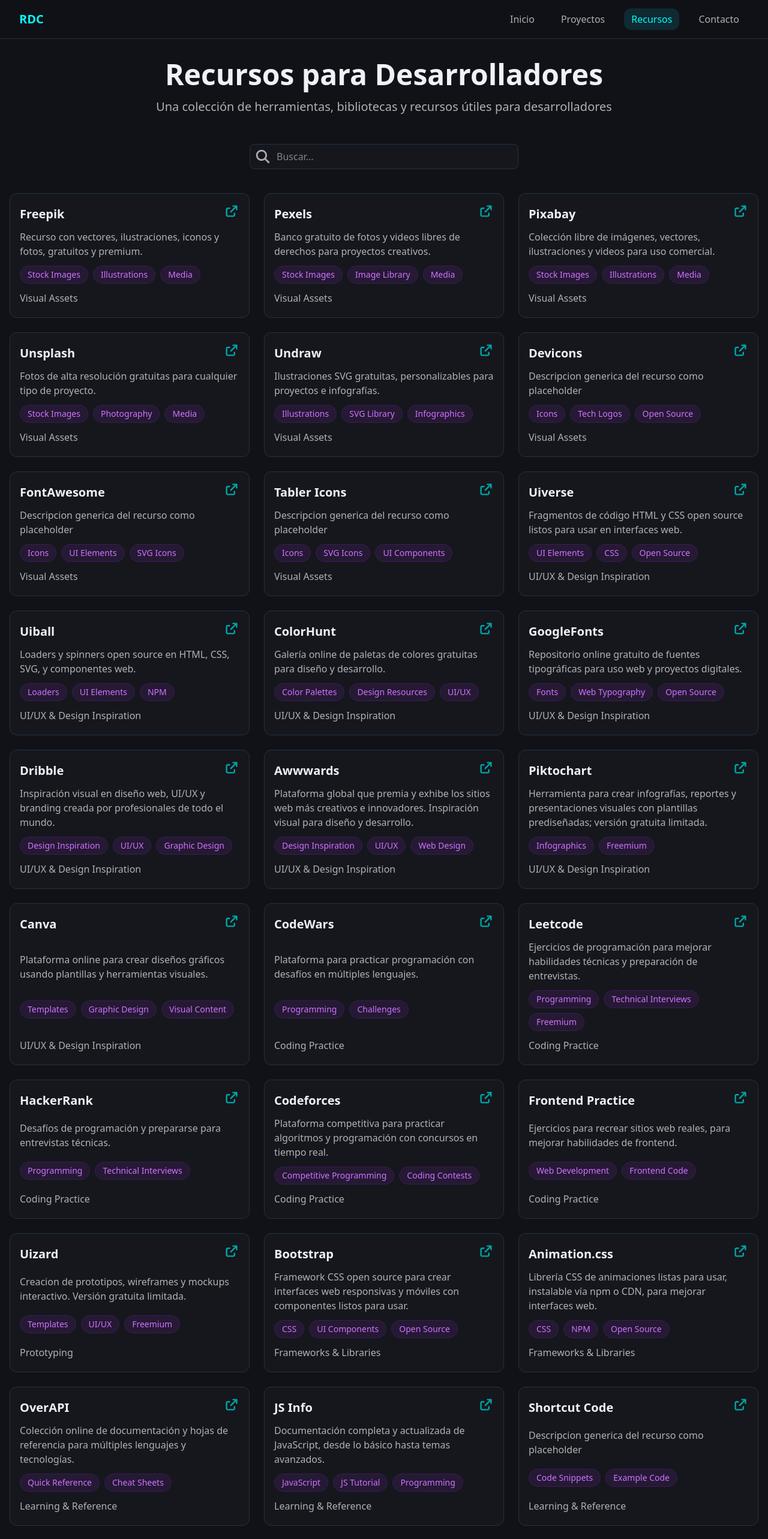
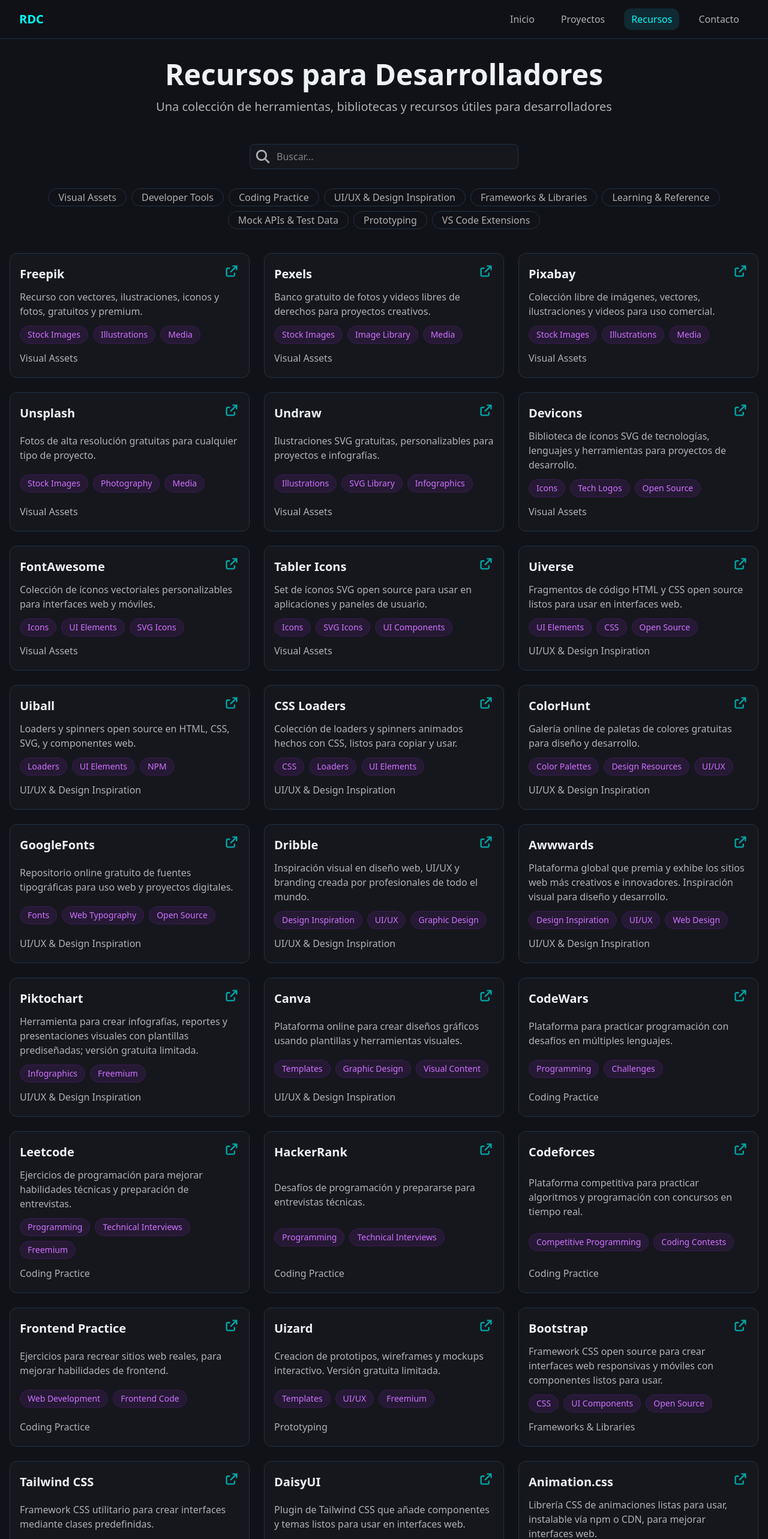
Before and after one commit to RoyDCC/RoyDCC.github.io, a Vue app: page /resources in a window 1280 px wide. Shown: the top 2566 px of the page at 60% size. Built offline with nearby package versions, Linux system fonts and the light colour scheme.

Commit message:
New filters component(filter chips), resource filters working

```diff
--- a/src/shared/constants/resources.ts
+++ b/src/shared/constants/resources.ts
@@ -1,5 +1,4 @@
 import { categories, type Resource } from "../interfaces/resource.interface";
-
 
 export const resources: Resource[] = [
   {
@@ -44,21 +43,21 @@
   },
   {
     pageLink: "https://devicon.dev/",
-    description: "Descripcion generica del recurso como placeholder",
+    description: "Biblioteca de íconos SVG de tecnologías, lenguajes y herramientas para proyectos de desarrollo.",
     tags: ["icons", "tech logos", "open source", "SVG icons"],
     pageName: "Devicons",
     category: categories.VISUAL_ASSETS,
   },
   {
     pageLink: "https://fontawesome.com/",
-    description: "Descripcion generica del recurso como placeholder",
+    description: "Colección de íconos vectoriales personalizables para interfaces web y móviles.",
     tags: ["icons", "UI elements", "SVG icons"],
     pageName: "FontAwesome",
     category: categories.VISUAL_ASSETS,
   },
   {
     pageLink: "https://tabler.io/icons",
-    description: "Descripcion generica del recurso como placeholder",
+    description: "Set de íconos SVG open source para usar en aplicaciones y paneles de usuario.",
     tags: ["icons", "SVG icons", "UI components", "open source"],
     pageName: "Tabler Icons",
     category: categories.VISUAL_ASSETS,
@@ -71,13 +70,20 @@
     tags: ["UI elements", "CSS", "open source"],
     category: categories.UI_UX_DESIGN_INSPIRATION,
   },
-
   {
     pageName: "Uiball",
     pageLink: "https://uiball.com/",
     description:
       "Loaders y spinners open source en HTML, CSS, SVG, y componentes web.",
     tags: ["loaders", "UI Elements", "NPM", "open source"],
+    category: categories.UI_UX_DESIGN_INSPIRATION,
+  },
+  {
+    pageName: "CSS Loaders",
+    pageLink: "https://css-loaders.com/",
+    description:
+      "Colección de loaders y spinners animados hechos con CSS, listos para copiar y usar.",
+    tags: ["CSS", "loaders", "UI elements", "open source"],
     category: categories.UI_UX_DESIGN_INSPIRATION,
   },
   {
@@ -182,7 +188,23 @@
     pageLink: "https://getbootstrap.com/docs/5.3/components/navbar/",
     description:
       "Framework CSS open source para crear interfaces web responsivas y móviles con componentes listos para usar.",
-    tags: ["CSS", "UI components", "open source"],
+    tags: ["CSS", "UI components", "open source", "framework"],
+    category: categories.FRAMEWORKS_LIBRARIES,
+  },
+  {
+    pageName: "Tailwind CSS",
+    pageLink: "https://tailwindcss.com/",
+    description:
+      "Framework CSS utilitario para crear interfaces mediante clases predefinidas.",
+    tags: ["CSS", "UI components", "open source", "framework"],
+    category: categories.FRAMEWORKS_LIBRARIES,
+  },
+  {
+    pageName: "DaisyUI",
+    pageLink: "https://daisyui.com/docs/install/",
+    description:
+      "Plugin de Tailwind CSS que añade componentes y temas listos para usar en interfaces web.",
+    tags: ["tailwind", "CSS", "UI components", "themes", "open source"],
     category: categories.FRAMEWORKS_LIBRARIES,
   },
   {
@@ -207,13 +229,6 @@
     description:
       "Documentación completa y actualizada de JavaScript, desde lo básico hasta temas avanzados.",
     tags: ["JavaScript", "JS tutorial", "programming"],
-    category: categories.LEARNING_REFERENCE,
-  },
-  {
-    pageName: "Shortcut Code",
-    pageLink: "https://shortcode.dev/",
-    description: "Descripcion generica del recurso como placeholder",
-    tags: ["code snippets", "example code"],
     category: categories.LEARNING_REFERENCE,
   },
   {
--- a/src/style.css
+++ b/src/style.css
@@ -20,12 +20,6 @@
 
   --custom-hero-gradient-bg: linear-gradient(135deg, #13141a, #25262e);
   --custom-cian-gradient-bg: linear-gradient(135deg, #00ffff, #4dffff);
-  /* Colores Principales
-  #1a1c24 (--card: 230 15% 12%) Fondo de tarjetas y elementos contenedores como las cards de contacto y proyectos.
-  #4dffff (--primary-glow: 185 100% 70%) Variante brillante del cian, usado en efectos hover y estados activos.
-  #25262e (--secondary: 230 15% 18%) Color secundario, usado en botones secundarios y elementos menos prominentes.
-  #cc00ff (--accent: 280 100% 60%) Púrpura de acento, definido pero usado mínimamente en el diseño actual.
-  */
 }
 html {
   scroll-behavior: smooth;
@@ -105,3 +99,18 @@
   max-width: 1250px;
   margin-inline: auto;
 }
+.filter-chip{
+  transition: 250ms;
+}
+.filter-chip:hover{
+  transform: scale(1.04);
+  color: var(--custom-text-primary);
+}
+.filter-chip-active{
+  background-color: var(--custom-text-cian);
+  color: var(--custom-text-dark);
+}
+.filter-chip-active:hover{
+  transform: scale(1.04);
+  color: var(--custom-text-dark);
+}
--- a/src/ui/resources/components/CategoryFilters.vue
+++ b/src/ui/resources/components/CategoryFilters.vue
@@ -1,12 +1,33 @@
 <template>
-    <div >
-
-    </div>
+  <div class="flex gap-2 flex-wrap justify-center">
+    <button
+      v-for="filter in filters"
+      @click="selectFilter(filter)"
+      :key="filter"
+      class="filter-chip glass-border-full rounded-4xl px-4 py-0.5 text-desc cursor-pointer capitalize"
+      :class="{ 'filter-chip-active': selectedFilter === filter }"
+    >
+      {{ filter }}
+    </button>
+  </div>
 </template>
 
 <script setup lang="ts">
+import { ref } from "vue";
+
+const props = defineProps<{ filters: string[] }>();
+const emit = defineEmits(['filter-selected'])
+
+const selectedFilter = ref("");
+
+const selectFilter = (filter: string) => {
+  if (selectedFilter.value == filter) {
+    selectedFilter.value = "";
+  } else {
+    selectedFilter.value = filter;
+  }
+  emit('filter-selected', selectedFilter.value)
+};
 </script>
 
-<style scoped>
-
-</style>
+<style scoped></style>
--- a/src/ui/resources/pages/ResourcesPage.vue
+++ b/src/ui/resources/pages/ResourcesPage.vue
@@ -25,8 +25,11 @@
         />
       </div>
 
-      <div class="filters-container">
-
+      <div class="filters-container container-xl mt-8">
+        <CategoryFilters
+          :filters="filterList"
+          @filter-selected="selectedCategory = $event"
+        />
       </div>
 
       <div
@@ -45,21 +48,35 @@
 import { computed, ref } from "vue";
 import { resources } from "../../../shared/constants/resources";
 import ResourceCard from "../components/ResourceCard.vue";
+import CategoryFilters from "../components/CategoryFilters.vue";
 import searchSVG from "/icons/search.svg";
 import type { Resource } from "../../../shared/interfaces/resource.interface";
+import { categories } from "../../../shared/interfaces/resource.interface";
 
+// Filters
+const selectedCategory = ref("");
+
+// Searchbar
+const filterList = Object.values(categories);
 const filterSearch = ref("");
 
 const filteredResources = computed(() => {
+  const searchTerm = filterSearch.value.toLowerCase();
+
   return resources.filter(
     (r) =>
-      r.pageName.toLowerCase().includes(filterSearch.value.toLowerCase()) ||
-      r.category.toLowerCase().includes(filterSearch.value.toLowerCase()) ||
-      r.tags.some((tag) => tag.toLowerCase().includes(filterSearch.value))
+      (selectedCategory.value == "" || r.category.toLowerCase() == selectedCategory.value.toLowerCase()) &&
+      (r.pageName.toLowerCase().includes(searchTerm) ||
+        r.category.toLowerCase().includes(searchTerm) ||
+        r.tags.some((tag) => tag.toLowerCase().includes(searchTerm)))
   );
 });
 
-const limitedTags = (r: Resource): Resource => ({...r, tags: r.tags.slice(0, 3)});
+// Tags
+const limitedTags = (r: Resource): Resource => ({
+  ...r,
+  tags: r.tags.slice(0, 3),
+});
 </script>
 
 <style scoped>
```
